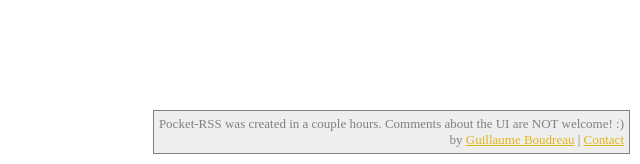
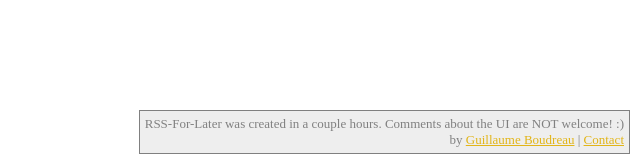
Before and after one commit to gboudreau/rss-for-later, a PHP site: page / in a window 1280 px wide. Shown: the part 636-800 px from the top of the page, without its empty margins (640-1280 px from the left). Run offline with PHP 8.4, Linux system fonts and the light colour scheme.

Commit message:
Forgot one occurrence when I changed the app name

```diff
--- a/index.php
+++ b/index.php
@@ -206,6 +206,6 @@
     </ul>
 <?php endif; ?>
         <br/>
-        <footer>Pocket-RSS was created in a couple hours. Comments about the UI are NOT welcome! :)<br/>by <a href="http://www.pommepause.com/" rel="author">Guillaume Boudreau</a> | <a href="http://www.pommepause.com/contact.php">Contact</a></footer>
+        <footer>RSS-For-Later was created in a couple hours. Comments about the UI are NOT welcome! :)<br/>by <a href="http://www.pommepause.com/" rel="author">Guillaume Boudreau</a> | <a href="http://www.pommepause.com/contact.php">Contact</a></footer>
 </body>
 </html>
```
